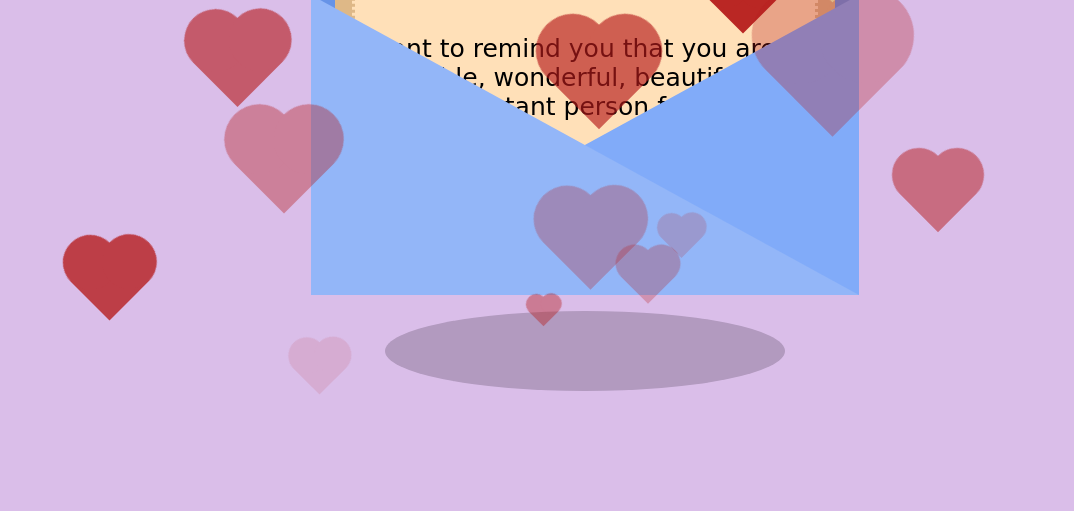
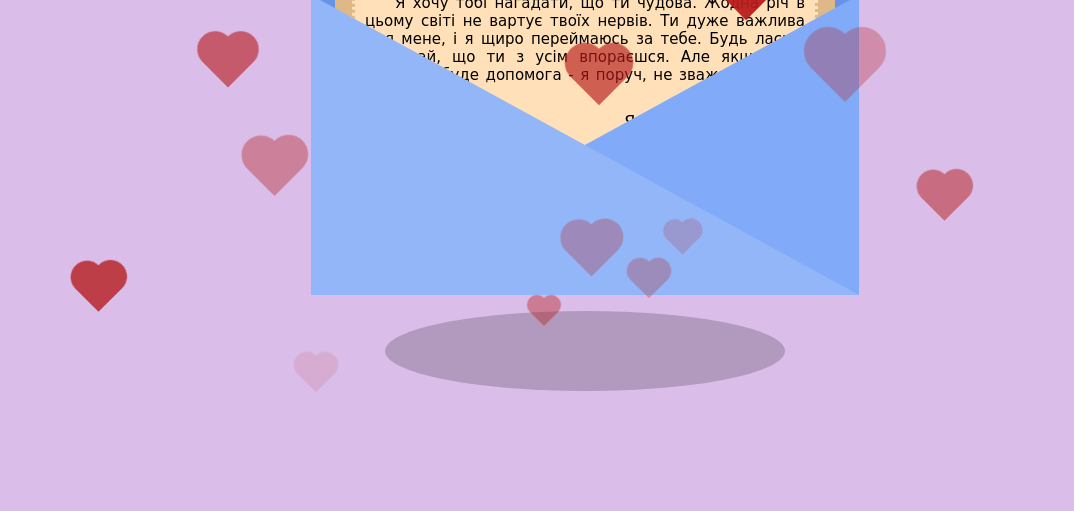
Before and after one commit to ReneeShkipper/Letter, a plain HTML site: page index.html in a window 1280 px wide. Shown: the part 289-800 px from the top of the page, without its empty margins (55-1129 px from the left). Drawn offline with Linux system fonts and the light colour scheme.

Commit message:
feat: edit js

```diff
--- a/index.html
+++ b/index.html
@@ -12,10 +12,11 @@
     <div class="triangle"></div>
     <div class="conteiner">
         <div class="content">
-            <div class="title">Dear Borshik...</div>
-            <div class="text">I want to remind you that you are an incredible, wonderful, beautiful and really important
-                person for me</div>
-            <div class="options"></div>
+            <div class="title">Даря...</div>
+            <div class="text">Я хочу тобі нагадати, що ти чудова. Жодна річ в цьому світі не вартує твоїх нервів. Ти
+                дуже важлива для мене, і я щиро переймаюсь за тебе. Будь ласка, пам'ятай, що ти з усім впораєшся. Але
+                якщо тобі потрібна буде допомога - я поруч, не зважаючи ні на що.</div>
+            <div class="options">Я кохаю тебе, котику</div>
         </div>
     </div>
     <div class="two-sheets">
--- a/main.css
+++ b/main.css
@@ -78,7 +78,7 @@ body {
 .title,
 .text,
 .options {
-    font-family: "Brush Script MT", "Cursive", cursive;
+    font-family: "Cursive", cursive;
 }
 
 .title {
@@ -88,7 +88,15 @@ body {
 
 .text {
     padding-top: 50px;
-    font-size: 25px;
+    font-size: 15px;
+    padding: 10px;
+    text-indent: 30px;
+    text-align: justify;
+}
+
+.options {
+    text-align: end;
+    padding-right: 10px;
 }
 
 .shadow {
@@ -114,12 +122,10 @@ body {
     0%,
     100% {
         transform: translateY(0) rotate(-45deg);
-        /* Початкова і кінцева позиції */
     }
 
     50% {
         transform: translateY(-30px) rotate(-45deg);
-        /* Піднімаємо на 30 пікселів */
     }
 }
 
@@ -130,7 +136,6 @@ body {
     opacity: 0.7;
     animation: moveUpDown 3s infinite ease-in-out;
     animation-delay: 0s;
-    /* Базова затримка (випадкова затримка буде застосована в JS) */
 }
 
 .heart::before,
@@ -159,15 +164,13 @@ body {
 
 @keyframes moveDown {
     100% {
-        transform: translateY(50%);
-        /* Листки рухаються вниз на 50% */
+        transform: translate(-50%, -16%);
     }
 }
 
 @keyframes moveUp {
     100% {
-        transform: translateY(-50%);
-        /* Картка рухається вгору на 50% */
+        transform: translateY(-15%);
     }
 }
 
@@ -181,8 +184,7 @@ body {
 
 @keyframes moveTriangleDown {
     100% {
-        transform: translateY(50%);
-        /* Ромб рухається вниз на 50% */
+        transform: translate(0) rotate(45deg);
     }
 }
 
--- a/script.js
+++ b/script.js
@@ -6,7 +6,7 @@ function createHeart() {
     const heart = document.createElement('div');
     heart.classList.add('heart');
 
-    const size = getRandomInt(20, 100);
+    const size = getRandomInt(20, 50);
     heart.style.width = `${size}px`;
     heart.style.height = `${size}px`;
 
@@ -37,7 +37,6 @@ for (let i = 0; i < 20; i++) {
 document.querySelector('.hearts-container').addEventListener('click', () => {
     const sheets = document.querySelector('.two-sheets');
     const card = document.querySelector('.conteiner');
-
     sheets.classList.add('move-sheets-down');
     card.classList.add('move-card-up');
 });
```
